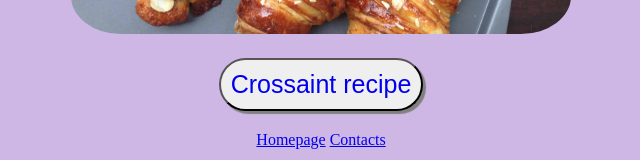
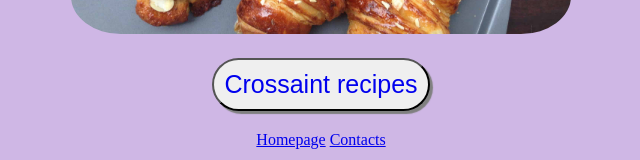
Before and after one commit to SanchesLeti/Croissant, a plain HTML site: page photo.html in a window 1280 px wide. Shown: the part 439-599 px from the top of the page, without its empty margins (319-959 px from the left). Drawn offline with Linux system fonts and the light colour scheme.

Commit message:
updated button

```diff
--- a/photo.html
+++ b/photo.html
@@ -16,7 +16,7 @@
 
 <button>
         <div class="recipe">
-<a href="https://www.bbc.co.uk/food/recipes/homemade_buttery_18294">Crossaint recipe</a>
+<a href="https://www.bbc.co.uk/food/croissant">Crossaint recipes</a>
     </div>
 </button>
 <div class="pagelinks">
```
